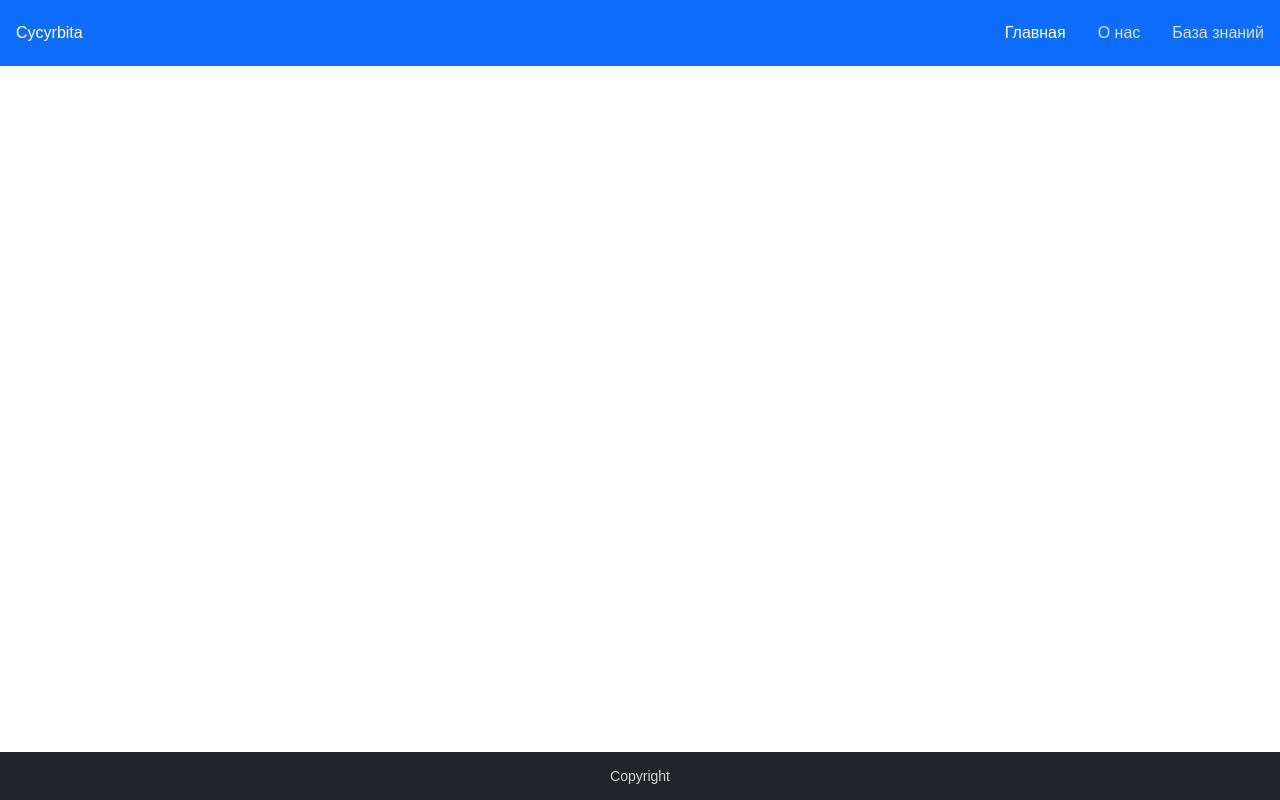
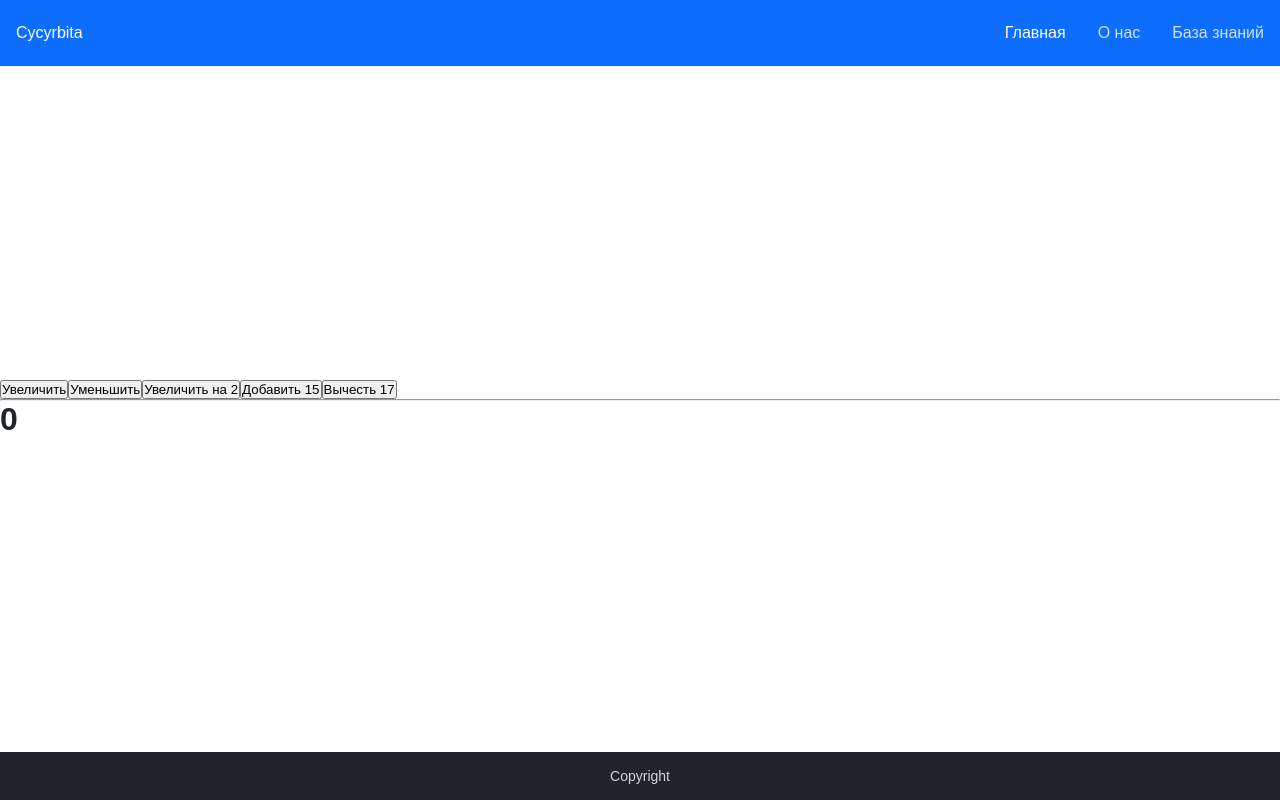
Before and after one commit to nikita-developer/my-app, a React (Create React App) app: page / in a window 1280 px wide. Built offline with nearby package versions, Linux system fonts and the light colour scheme.

Commit message:
учеба redux

```diff
--- a/package.json
+++ b/package.json
@@ -11,8 +11,10 @@
     "node-sass": "^7.0.1",
     "react": "^17.0.2",
     "react-dom": "^17.0.2",
+    "react-redux": "^7.2.6",
     "react-router-dom": "^6.2.1",
     "react-scripts": "5.0.0",
+    "redux": "^4.1.2",
     "web-vitals": "^2.1.4"
   },
   "scripts": {
--- a/src/App.js
+++ b/src/App.js
@@ -2,20 +2,46 @@
 import React from 'react';
 import Header from "./components/Header/Header"
 import Footer from "./components/Footer/Footer"
-// import Main from "./components/Main/Main"
-// import Authorization from './components/Authorization/Authorization';
+import {connect} from 'react-redux'
 
-function App() {
+function App(props) {
+	console.log(props);
+
 	return(
 		<div className="App">
 			<div className='page'>
 				<Header />
 				{/* <Authorization />
 				<Main /> */}
+
+				<div>
+					<button onClick={props.onAdd}>Увеличить</button>
+					<button onClick={props.onSub}>Уменьшить</button>
+					<button onClick={props.onAddTwo}>Увеличить на 2</button>
+					<button onClick={() => props.addNumber(15)}>Добавить 15</button>
+					<button onClick={() => props.addNumber(-17)}>Вычесть 17</button>
+					<hr/>
+					<h1>{props.counter}</h1>
+				</div>
 				<Footer />
 			</div>
 		</div>
 	);
 }
 
-export default App;
+function mapStateToProps(state) {
+	return {
+		counter: state.counter
+	}
+}
+
+function mapDispatchToProps(dispatch) {
+	return {
+		onAdd: function () {dispatch({type: 'ADD'})},
+		onSub: () => dispatch({type: 'SUB'}),
+		onAddTwo: () => dispatch({type: 'ADD_TWO'}),
+		addNumber: (number) => dispatch({type: 'ADD_NUMBER', payload: number}),
+	}
+}
+
+export default connect(mapStateToProps, mapDispatchToProps) (App);
--- a/src/index.js
+++ b/src/index.js
@@ -4,11 +4,18 @@ import './index.scss';
 import './scss/_variables.scss';
 import App from './App';
 import {BrowserRouter} from 'react-router-dom';
+import {createStore} from 'redux'
+import {Provider} from 'react-redux'
+import rootReducer from './redux/rootReducer';
+
+const store = createStore(rootReducer)
 
 ReactDOM.render(
-  <BrowserRouter>
-    <App />
-  </BrowserRouter>,
+  <Provider store={store}>
+    <BrowserRouter>
+      <App />
+    </BrowserRouter>
+  </Provider>,
   document.getElementById('root')
 );
 
--- /dev/null
+++ b/src/redux/rootReducer.js
@@ -0,0 +1,26 @@
+const initialState = {
+    counter: 0
+}
+
+export default function rootReducer (state = initialState, action) {
+    switch(action.type) {
+        case 'ADD':
+            return {
+                counter: state.counter + 1
+            }
+        case 'SUB':
+            return {
+                counter: state.counter - 1
+            }
+        case 'ADD_TWO':
+            return {
+                counter: state.counter + 2
+            }
+        case 'ADD_NUMBER':
+            return {
+                counter: state.counter + action.payload
+            }
+        default:
+            return state
+    }
+}
```
Also changed, not shown: 1 other file (tests, documents, lock files or other folders).
